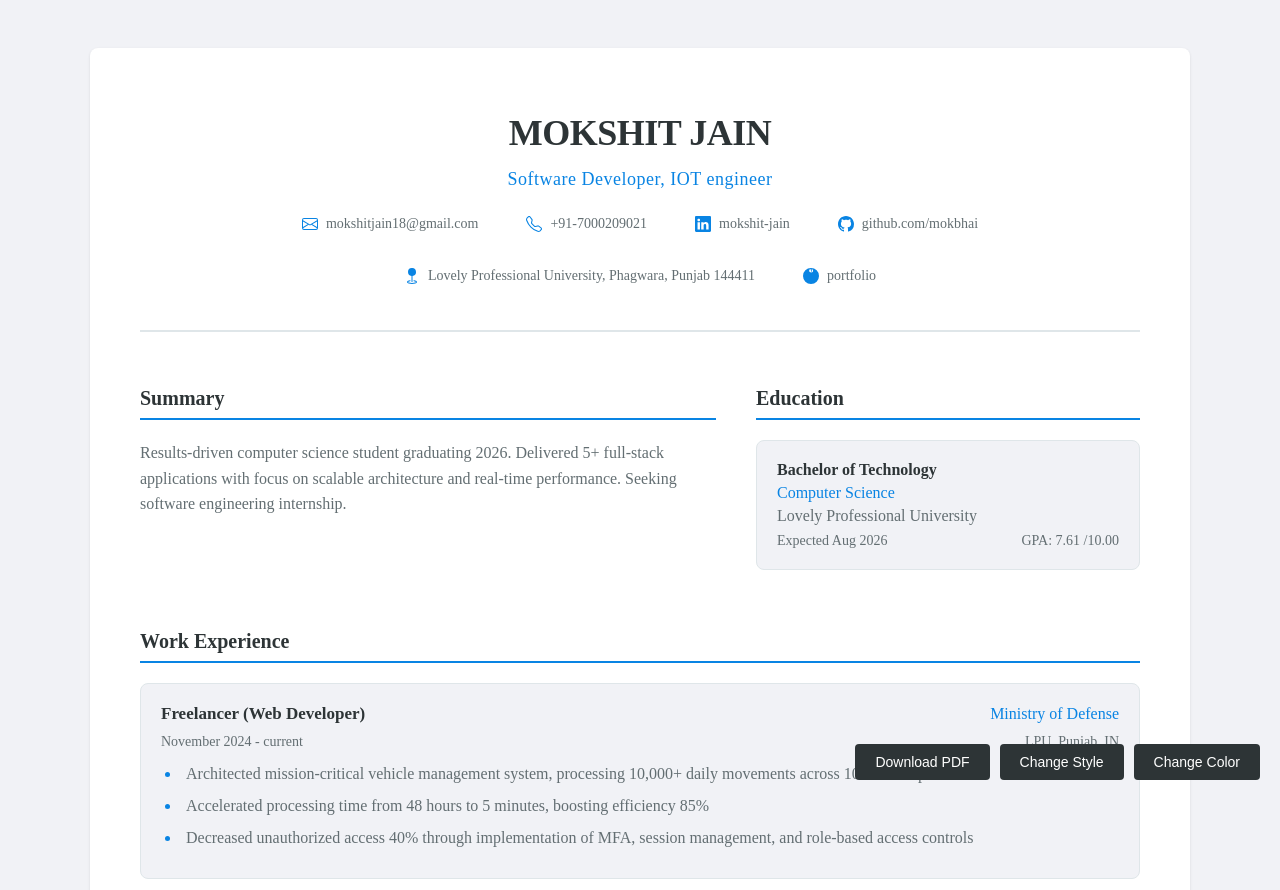
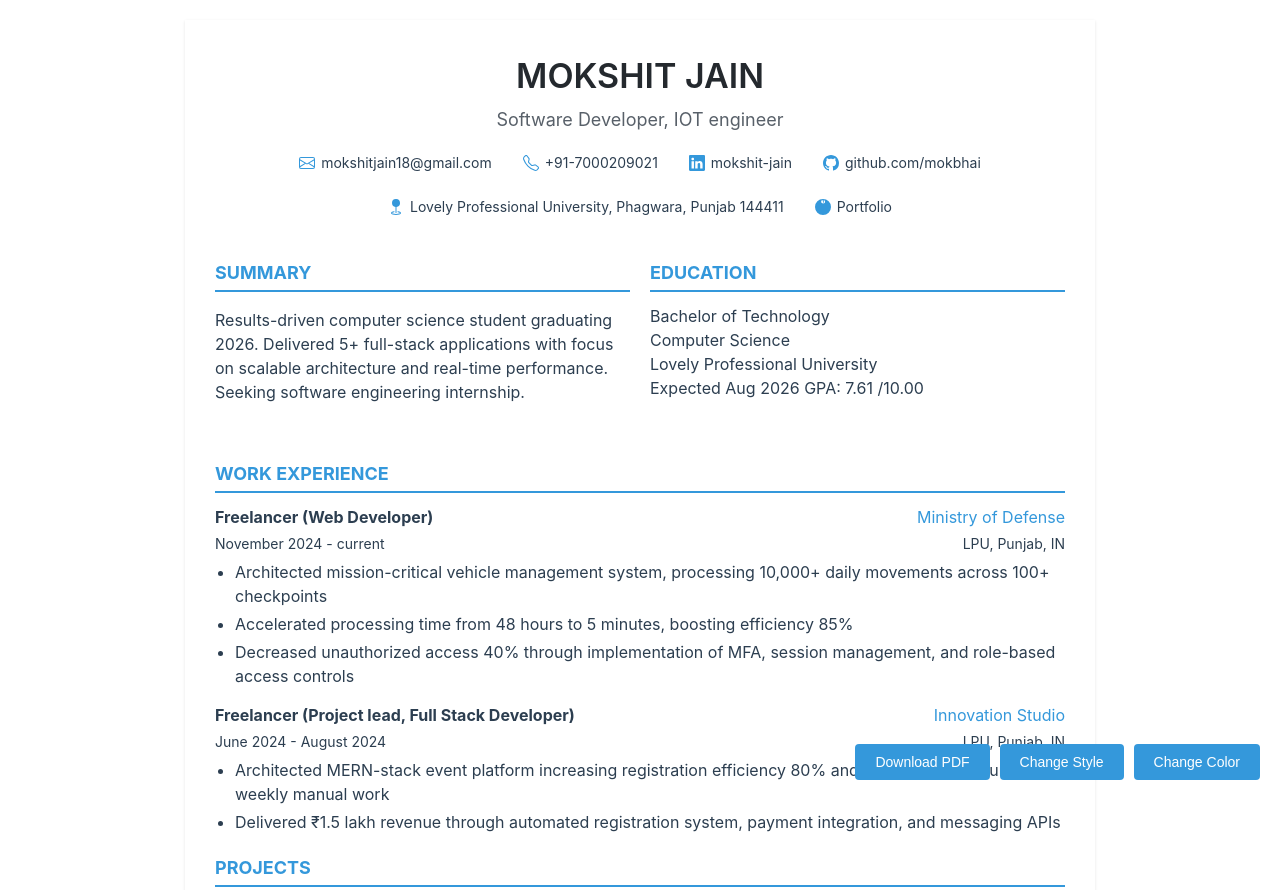
Before and after one commit to mokbhai/resumes, a plain HTML site: page index.html in a window 1280 px wide. Shown: the top 890 px of the page. Drawn offline with Linux system fonts and the light colour scheme.

Commit message:
Remove common.css and consolidate styles into styles.css and styles2.css; update index.html with copyright notice and print functionality enhancements; modify resume.json with updated portfolio link.

```diff
--- a/common.css
+++ /dev/null
@@ -1,211 +0,0 @@
-:root {
-  --theme-color: #3498db;
-  --theme-color-rgb: 52, 152, 219;
-}
-
-/* Base styles */
-body {
-  font-family: -apple-system, BlinkMacSystemFont, "Segoe UI", Roboto, sans-serif;
-  line-height: 1.5;
-  margin: 0;
-  padding: 20px;
-  color: #2c3e50;
-}
-
-.resume-container {
-  max-width: 850px;
-  margin: 0 auto;
-  background: white;
-  padding: 30px;
-  box-shadow: 0 1px 3px rgba(0, 0, 0, 0.1);
-}
-
-/* Header */
-header {
-  margin-bottom: 20px;
-  text-align: center;
-}
-
-/* Layout styles */
-.two-column-grid {
-  display: grid;
-  grid-template-columns: 1fr 1fr;
-  gap: 20px;
-  margin-bottom: 20px;
-}
-
-.name {
-  font-size: 34px;
-  margin: 0;
-  color: #24292e;
-  font-weight: 600;
-}
-
-.title {
-  font-size: 18px;
-  font-weight: normal;
-  margin: 5px 0 15px;
-  color: #586069;
-}
-
-.section-title {
-  font-size: 20px;
-  text-transform: uppercase;
-  border-bottom: 2px solid #6f42c1;
-  padding-bottom: 5px;
-  margin-bottom: 15px;
-  color: #24292e;
-}
-
-/* Contact info */
-.contact-info {
-  display: flex;
-  flex-wrap: wrap;
-  justify-content: center;
-  gap: 15px;
-  margin: 10px 0;
-}
-
-.contact-item {
-  display: flex;
-  align-items: center;
-  gap: 6px;
-  font-size: 14px;
-  color: inherit;
-  text-decoration: none;
-  padding: 4px 8px;
-  border-radius: 4px;
-  transition: all 0.2s ease;
-}
-
-.contact-item:hover {
-  background: rgba(var(--theme-color-rgb), 0.1);
-  transform: translateY(-1px);
-}
-
-.contact-item .icon {
-  color: var(--theme-color);
-  font-size: 16px;
-  display: flex;
-  align-items: center;
-}
-
-.contact-item .icon i {
-  margin-right: 4px;
-}
-
-/* Work & Project styles */
-.work-item,
-.project-item {
-  margin-bottom: 15px;
-}
-
-.project-header,
-.job-header {
-  display: flex;
-  justify-content: space-between;
-  align-items: center;
-}
-
-.job-title,
-.project-title {
-  margin: 0;
-  display: inline-block;
-}
-
-.project-role,
-.company-project {
-  display: inline-block;
-  margin-left: 8px;
-  color: var(--theme-color);
-}
-
-.date-location {
-  display: flex;
-  justify-content: space-between;
-  margin: 4px 0;
-  font-size: 14px;
-}
-
-/* Section styles */
-section {
-  margin-bottom: 20px;
-}
-
-.section-title {
-  font-size: 18px;
-  text-transform: uppercase;
-  color: var(--theme-color);
-  border-bottom: 2px solid var(--theme-color);
-  padding-bottom: 4px;
-  margin-bottom: 12px;
-}
-
-/* Lists */
-.bullet-points {
-  margin: 6px 0;
-  padding-left: 20px;
-}
-
-.bullet-points li {
-  margin-bottom: 4px;
-}
-
-/* Skills */
-.skill-group {
-  margin-bottom: 6px;
-}
-
-.skill-title {
-  font-weight: bold;
-  margin-right: 8px;
-}
-
-/* Button styles */
-.button-container {
-  position: fixed;
-  bottom: 20px;
-  right: 20px;
-  display: flex;
-  gap: 10px;
-  z-index: 1000;
-}
-
-.action-btn {
-  padding: 10px 20px;
-  background: var(--theme-color);
-  color: white;
-  border: none;
-  border-radius: 4px;
-  cursor: pointer;
-  font-size: 14px;
-  transition: all 0.3s ease;
-}
-
-.action-btn:hover {
-  background: var(--theme-color);
-  filter: brightness(90%);
-  transform: translateY(-2px);
-  box-shadow: 0 4px 8px rgba(0, 0, 0, 0.2);
-}
-
-.action-btn:active {
-  transform: translateY(0);
-  box-shadow: 0 2px 4px rgba(0, 0, 0, 0.2);
-}
-
-/* Print styles */
-@media print {
-  body {
-    padding: 0;
-  }
-
-  .resume-container {
-    padding: 20px;
-    box-shadow: none;
-  }
-
-  .button-container {
-    display: none;
-  }
-}
--- a/data/resume.json
+++ b/data/resume.json
@@ -30,8 +30,8 @@
       },
       {
         "icon": "website",
-        "value": "portfolio",
-        "url": "https://mokbhai.github.io/resumes/"
+        "value": "Portfolio",
+        "url": "https://mokshitjain.netlify.app/"
       }
     ]
   },
--- a/index.html
+++ b/index.html
@@ -4,7 +4,75 @@
     <meta charset="UTF-8" />
     <meta name="viewport" content="width=device-width, initial-scale=1.0" />
     <title>Professional Resume</title>
-    <link id="theme-style" rel="stylesheet" href="styles/styles2.css" />
+    <link id="theme-style" rel="stylesheet" href="styles/styles.css" />
+    <style>
+      /* Copyright notice (web only) */
+      .copyright {
+        text-align: center;
+        padding: 20px;
+        color: var(--text-secondary);
+        font-size: 14px;
+        margin-top: 40px;
+      }
+
+      .copyright a {
+        color: #3498db;
+        text-decoration: none;
+      }
+
+      .copyright a:hover {
+        text-decoration: underline;
+      }
+
+      /* Button styles */
+      .button-container {
+        position: fixed;
+        bottom: 20px;
+        right: 20px;
+        display: flex;
+        gap: 10px;
+        z-index: 1000;
+      }
+
+      .action-btn {
+        padding: 10px 20px;
+        background: var(--theme-color);
+        color: white;
+        border: none;
+        border-radius: 4px;
+        cursor: pointer;
+        font-size: 14px;
+        transition: all 0.3s ease;
+      }
+
+      .action-btn:hover {
+        background: var(--theme-color);
+        filter: brightness(90%);
+        transform: translateY(-2px);
+        box-shadow: 0 4px 8px rgba(0, 0, 0, 0.2);
+      }
+
+      .action-btn:active {
+        transform: translateY(0);
+        box-shadow: 0 2px 4px rgba(0, 0, 0, 0.2);
+      }
+
+      /* Print styles */
+      @media print {
+        body {
+          padding: 0;
+        }
+
+        .resume-container {
+          padding: 20px;
+          box-shadow: none;
+        }
+
+        .button-container {
+          display: none;
+        }
+      }
+    </style>
   </head>
   <body>
     <div class="button-container">
@@ -17,8 +85,22 @@
       <!-- Content will be populated by JavaScript -->
     </div>
 
+    <div class="copyright">
+      Copyright © 2025 Mokshit Jain. This resume builder is
+      <a
+        href="https://github.com/mokbhai/resumes"
+        target="_blank"
+        rel="noopener noreferrer"
+        >open source</a
+      >.
+    </div>
+
     <script>
-      const styles = ["styles/styles.css", "styles/styles2.css"];
+      const styles = [
+        "styles/styles.css",
+        "styles/styles1.css",
+        "styles/styles2.css",
+      ];
       let currentStyleIndex = 0;
 
       document
@@ -201,19 +283,63 @@
         .addEventListener("click", function () {
           const style = document.createElement("style");
           style.textContent = `
-            @media print {
-              body { margin: 0; padding: 0; }
-              .resume-container {
-                width: 210mm;
-                min-height: 297mm;
-                padding: 20mm;
-                margin: 0 auto;
+            @page {
+              margin-bottom: 0.5in;
+              size: A4;
+              counter-increment: page;
+              @bottom-right {
+                content: "Page " counter(page) " of " counter(pages);
               }
-              .button-container { display: none; }
+            }
+
+            body {
+              margin: 0;
+              padding: 0;
+              background-color: white;
+            }
+
+            .resume-container {
+              padding: 0;
+              margin: 0;
+              border: 0;
+            }
+
+            .two-column-grid {
+              display: grid;
+            }
+
+            .button-container,
+            .copyright {
+              display: none;
             }
           `;
           document.head.appendChild(style);
+
+          // Add print header/footer
+          const header = document.createElement("div");
+          header.className = "print-header";
+          header.innerHTML = `
+            <div style="display: flex; justify-content: space-between; align-items: center;">
+              <span>MOKSHIT JAIN - Resume</span>
+              <span style="font-size: 8pt;">${new Date().toLocaleDateString()}</span>
+            </div>
+          `;
+
+          const footer = document.createElement("div");
+          footer.className = "print-footer";
+          footer.innerHTML = `
+            <span href="https://mokshitjain.netlify.app">https://mokshitjain.netlify.app</span>
+          `;
+
+          document.body.appendChild(header);
+          document.body.appendChild(footer);
+
           window.print();
+
+          // Clean up
+          document.body.removeChild(header);
+          document.body.removeChild(footer);
+          document.head.removeChild(style);
         });
     </script>
   </body>
--- a/styles/styles.css
+++ b/styles/styles.css
@@ -160,52 +160,3 @@ section {
   font-weight: bold;
   margin-right: 8px;
 }
-
-/* Button styles */
-.button-container {
-  position: fixed;
-  bottom: 20px;
-  right: 20px;
-  display: flex;
-  gap: 10px;
-  z-index: 1000;
-}
-
-.action-btn {
-  padding: 10px 20px;
-  background: var(--theme-color);
-  color: white;
-  border: none;
-  border-radius: 4px;
-  cursor: pointer;
-  font-size: 14px;
-  transition: all 0.3s ease;
-}
-
-.action-btn:hover {
-  background: var(--theme-color);
-  filter: brightness(90%);
-  transform: translateY(-2px);
-  box-shadow: 0 4px 8px rgba(0, 0, 0, 0.2);
-}
-
-.action-btn:active {
-  transform: translateY(0);
-  box-shadow: 0 2px 4px rgba(0, 0, 0, 0.2);
-}
-
-/* Print styles */
-@media print {
-  body {
-    padding: 0;
-  }
-
-  .resume-container {
-    padding: 20px;
-    box-shadow: none;
-  }
-
-  .button-container {
-    display: none;
-  }
-}
--- /dev/null
+++ b/styles/styles1.css
@@ -0,0 +1,252 @@
+:root {
+  --theme-color: #2563eb;
+  --theme-color-rgb: 37, 99, 235;
+  --bg-color: #f8fafc;
+  --text-primary: #1e293b;
+  --text-secondary: #64748b;
+  --border-color: #e2e8f0;
+  --card-bg: #ffffff;
+  --accent-color: #0ea5e9;
+  --accent-light: rgba(14, 165, 233, 0.1);
+  --section-gap: 2rem;
+}
+
+/* Base styles */
+body {
+  background-color: var(--bg-color);
+  color: var(--text-primary);
+  font-family: -apple-system, BlinkMacSystemFont, "Segoe UI", Roboto, sans-serif;
+  line-height: 1.6;
+  padding: 2rem;
+}
+
+.resume-container {
+  max-width: 900px;
+  margin: 0 auto;
+  background: var(--card-bg);
+  border: 1px solid var(--border-color);
+  border-radius: 1rem;
+  padding: 3rem;
+}
+
+/* Header */
+header {
+  display: grid;
+  gap: 1rem;
+  text-align: left;
+  margin-bottom: var(--section-gap);
+}
+
+.name {
+  font-size: 2.5rem;
+  font-weight: 800;
+  color: var(--theme-color);
+  margin: 0;
+  line-height: 1.2;
+}
+
+.title {
+  font-size: 1.25rem;
+  color: var(--text-secondary);
+  font-weight: 500;
+  margin: 0;
+  letter-spacing: 0.5px;
+}
+
+/* Contact info */
+.contact-info {
+  display: flex;
+  flex-wrap: wrap;
+  gap: 1rem;
+  margin-top: 1rem;
+}
+
+.contact-item {
+  display: inline-flex;
+  align-items: center;
+  gap: 0.5rem;
+  padding: 0.5rem 1rem;
+  background: var(--bg-color);
+  border-radius: 2rem;
+  color: var(--text-secondary);
+  text-decoration: none;
+  font-size: 0.875rem;
+  transition: all 0.2s ease;
+}
+
+.contact-item:hover {
+  background: var(--accent-light);
+  color: var(--accent-color);
+  transform: translateY(-1px);
+}
+
+.contact-item .icon {
+  color: var(--accent-color);
+}
+
+/* Section styles */
+section {
+  margin-bottom: var(--section-gap);
+}
+
+.section-title {
+  font-size: 1.25rem;
+  font-weight: 700;
+  color: var(--theme-color);
+  margin-bottom: 1.5rem;
+  display: flex;
+  align-items: center;
+  gap: 0.75rem;
+}
+
+.section-title::after {
+  content: "";
+  flex: 1;
+  height: 2px;
+  background: linear-gradient(to right, var(--border-color), transparent);
+}
+
+/* Work & Projects */
+.work-item,
+.project-item {
+  padding: 1.5rem;
+  background: var(--bg-color);
+  border-radius: 0.75rem;
+  margin-bottom: 1rem;
+}
+
+.job-header,
+.project-header {
+  margin-bottom: 1rem;
+}
+
+.job-title,
+.project-title {
+  font-size: 1.125rem;
+  font-weight: 600;
+  color: var(--text-primary);
+  margin: 0;
+}
+
+.company-project,
+.project-role {
+  color: var(--accent-color);
+  font-weight: 500;
+  font-size: 0.875rem;
+  margin-top: 0.25rem;
+}
+
+.date-location {
+  font-size: 0.875rem;
+  color: var(--text-secondary);
+  margin-top: 0.5rem;
+  display: flex;
+  justify-content: space-between;
+}
+
+/* Skills */
+.skills-container {
+  display: grid;
+  grid-template-columns: repeat(auto-fill, minmax(200px, 1fr));
+  gap: 1rem;
+}
+
+.skill-group {
+  background: var(--bg-color);
+  padding: 1rem;
+  border-radius: 0.75rem;
+}
+
+.skill-title {
+  color: var(--theme-color);
+  font-weight: 600;
+  font-size: 0.875rem;
+  margin-bottom: 0.5rem;
+  display: block;
+}
+
+.skill-text {
+  color: var(--text-secondary);
+  font-size: 0.875rem;
+  line-height: 1.5;
+}
+
+/* Lists */
+.bullet-points {
+  margin: 0;
+  padding-left: 1.25rem;
+}
+
+.bullet-points li {
+  color: var(--text-secondary);
+  margin-bottom: 0.5rem;
+  position: relative;
+}
+
+.bullet-points li::marker {
+  color: var(--accent-color);
+}
+
+/* Education */
+.education-item {
+  background: var(--bg-color);
+  padding: 1.5rem;
+  border-radius: 0.75rem;
+}
+
+.degree {
+  font-size: 1.125rem;
+  font-weight: 600;
+  color: var(--text-primary);
+  margin-bottom: 0.25rem;
+}
+
+.major {
+  color: var(--accent-color);
+  font-weight: 500;
+  margin-bottom: 0.5rem;
+}
+
+.school {
+  color: var(--text-secondary);
+  font-size: 0.875rem;
+}
+
+/* Summary */
+.objective-text {
+  font-size: 1rem;
+  color: var(--text-secondary);
+  line-height: 1.6;
+  margin: 0;
+  padding: 1.5rem;
+  background: var(--bg-color);
+  border-radius: 0.75rem;
+}
+
+/* Responsive */
+@media (max-width: 768px) {
+  body {
+    padding: 1rem;
+  }
+
+  .resume-container {
+    padding: 2rem;
+  }
+
+  .name {
+    font-size: 2rem;
+  }
+
+  .contact-info {
+    gap: 0.75rem;
+  }
+
+  .contact-item {
+    padding: 0.375rem 0.75rem;
+    font-size: 0.75rem;
+  }
+
+  .section-title {
+    font-size: 1.125rem;
+  }
+}
--- a/styles/styles2.css
+++ b/styles/styles2.css
@@ -227,67 +227,13 @@ section {
   margin: 0;
 }
 
-/* Button styles */
-.button-container {
-  position: fixed;
-  bottom: 20px;
-  right: 20px;
-  display: flex;
-  gap: 10px;
-  z-index: 1000;
-}
-
-.action-btn {
-  padding: 10px 20px;
-  background: var(--theme-color);
-  color: white;
-  border: none;
-  border-radius: 4px;
-  cursor: pointer;
-  font-size: 14px;
-  transition: all 0.3s ease;
-}
-
-.action-btn:hover {
-  background: var(--theme-color);
-  filter: brightness(90%);
-  transform: translateY(-2px);
-  box-shadow: 0 4px 8px rgba(0, 0, 0, 0.2);
-}
-
-.action-btn:active {
-  transform: translateY(0);
-  box-shadow: 0 2px 4px rgba(0, 0, 0, 0.2);
-}
-
-/* Print styles */
-@media print {
-  body {
-    padding: 0;
-  }
-
-  .resume-container {
-    padding: 20px;
-    box-shadow: none;
-  }
-
-  .button-container {
-    display: none;
-  }
-}
-
 /* Responsive */
 @media (max-width: 768px) {
   .two-column-grid {
-    grid-template-columns: 1fr;
     gap: 30px;
   }
 
   .resume-container {
     padding: 30px;
   }
-
-  .skills-container {
-    grid-template-columns: 1fr;
-  }
 }
```
